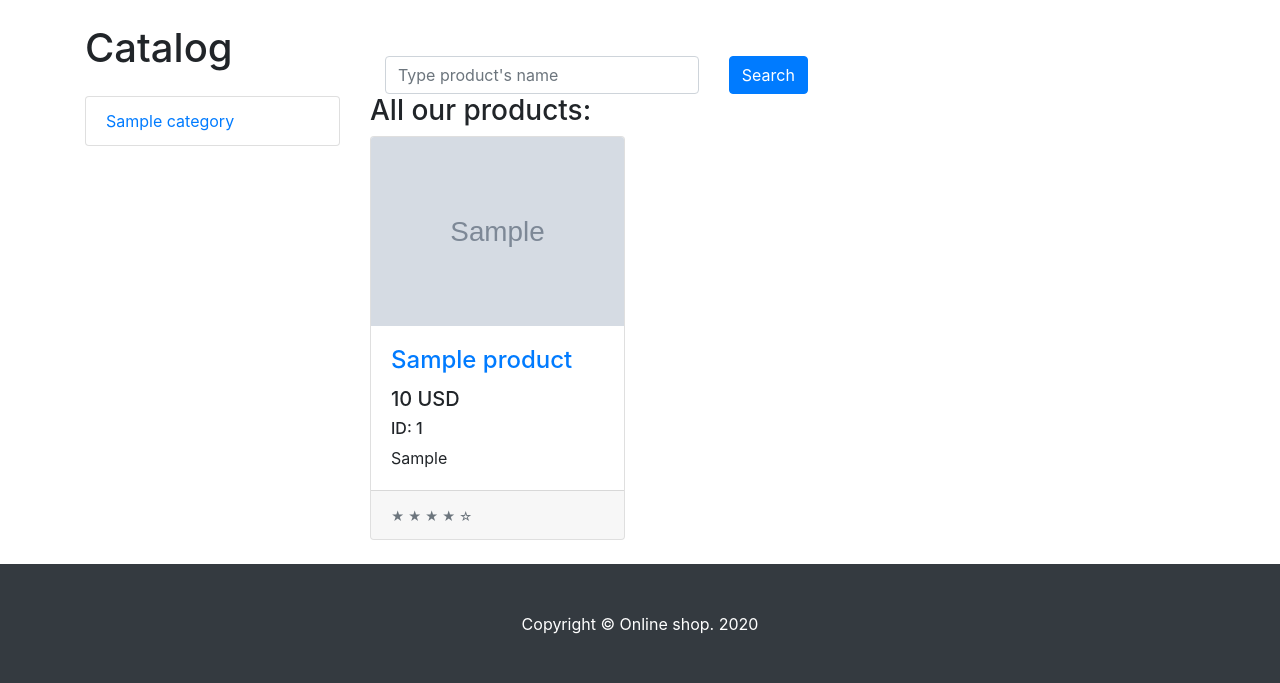
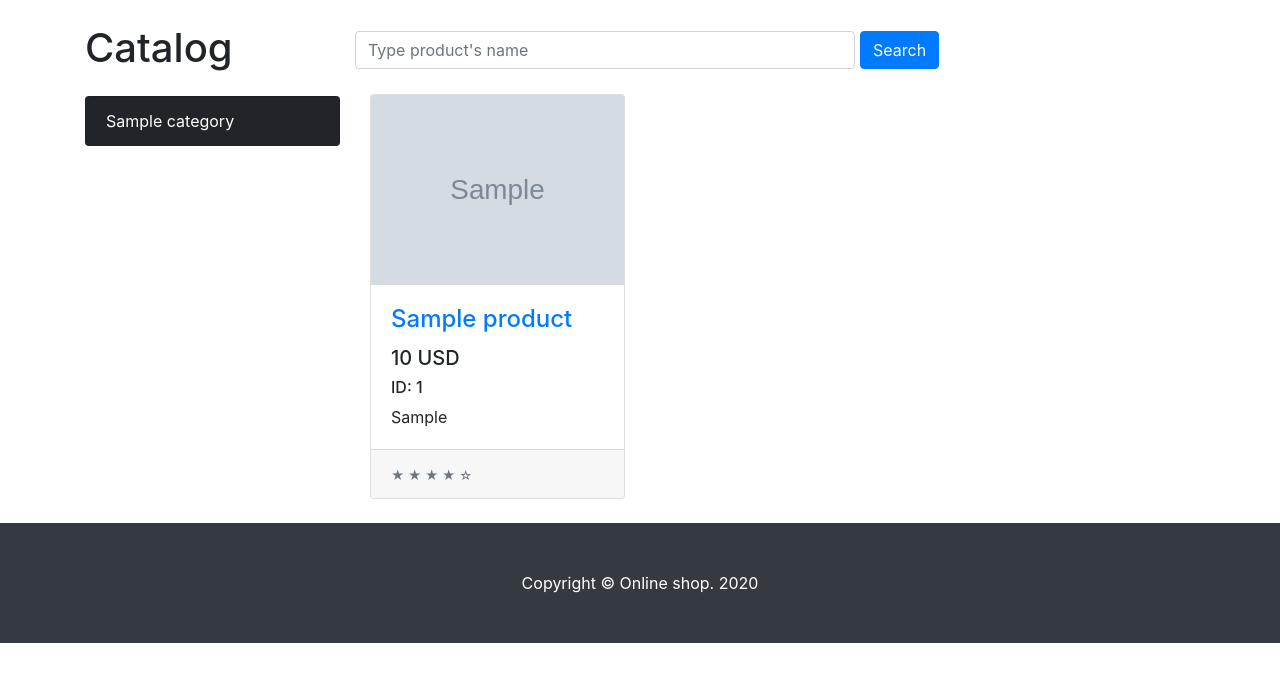
Before and after one commit to AnkoCoder/shop, a Flask app: page /category/1/ in a window 1280 px wide. Shown: the part 56-739 px from the top of the page. Run offline with Flask 2, Linux system fonts and the light colour scheme; tables that the repository leaves empty hold one stand-in row (values such as "Sample post"); grey boxes marked "Sample" are stand-in pictures; some libraries are stand-ins or nearby versions.

Commit message:
Add search bar styles and add search query string in template

```diff
--- a/app.py
+++ b/app.py
@@ -72,13 +72,14 @@ def catalog_example():
         products = Product.query.filter(func.lower(Product.name).contains(search)).all()
     else:
         products = Product.query.all()
-    return render_template('index.html', categories=categories, products=products)
+    return render_template('index.html', categories=categories, products=products, search=search)
 
 @app.route('/category/<category_id>/')
 def catalog_id(category_id):
     categories = Category.query.all()
-    products = Product.query.filter(Product.category_id == category_id)
-    return render_template('index.html', categories=categories, products=products)
+    selected_category = Category.query.get(category_id)
+    products = Product.query.filter(Product.category == selected_category)
+    return render_template('index.html', categories=categories, products=products, selected_category=selected_category)
 
 @app.route('/about/')
 def about():
--- a/static/main.css
+++ b/static/main.css
@@ -19,3 +19,16 @@ body {
   border:none;
   outline:none;
 }
+
+.search-row {
+  margin-top: -25px;
+  margin-bottom: 25px;
+}
+
+.search-input {
+  width: 500px;
+}
+
+.search-button {
+  margin-left: -15px;
+}
--- a/templates/index.html
+++ b/templates/index.html
@@ -7,19 +7,22 @@
   </div>
 
   <div class="col-lg-9 right-panel">
-    <div class="col-lg-6">
-      <form method="GET">
+    <div class="row search-row">
+      <form method="GET" action="/">
         <div class="row">
           <div class="col-lg-10">
-              <input name="search" type="text" class="form-control" placeholder="Type product's name"/>
+            <input name="search" type="text" class="form-control search-input" placeholder="Type product's name"/>
           </div>
           <div class="col-lg-2">
-              <input type="submit" class="btn btn-md btn-primary" value="Search"/>
+            <input type="submit" class="btn btn-md btn-primary search-button" value="Search"/>
           </div>
         </div>
       </form>
     </div>
-    {% if not selected_category %}
+    {% if search %}
+      <h3>Products found for query "{{ search }}" :</h3>
+    {% endif %}
+    {% if not selected_category and not search %}
       <h3>All our products:</h3>
     {% endif %}
     <div class="row">
```
Lines whose indentation alone changed are shown as unchanged.
